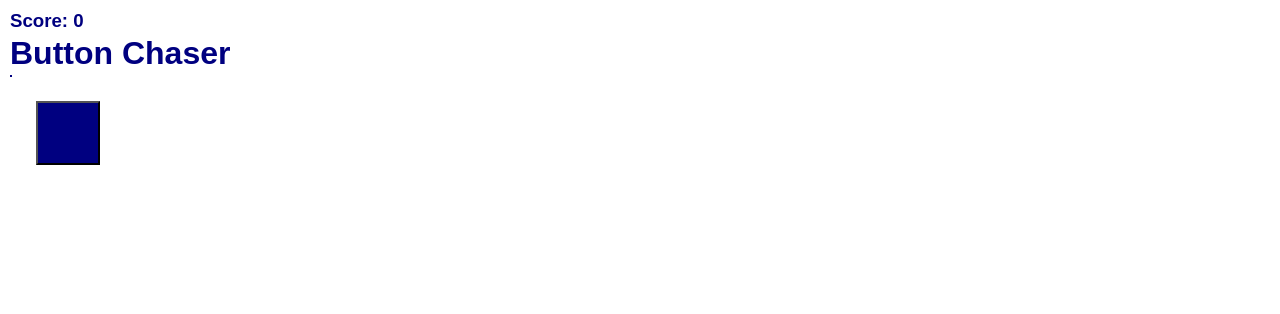
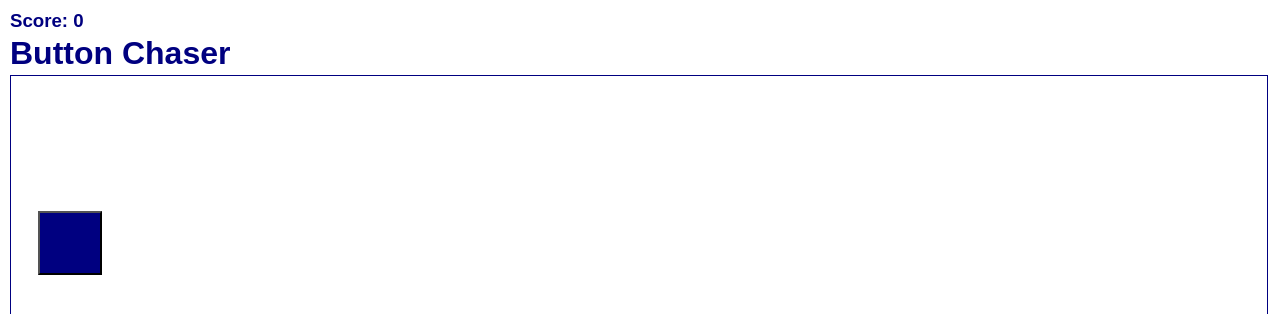
Before and after one commit to ivanseibel/js-vanilla-games, a plain HTML site: page button-chaser/index.html in a window 1280 px wide. Shown: the top 314 px of the page. Drawn offline with Linux system fonts and the light colour scheme.

Commit message:
Implement button chaser game

```diff
--- a/button-chaser/index.html
+++ b/button-chaser/index.html
@@ -15,6 +15,8 @@
   <div id="game-area">
     <button id="dot"></button>
   </div>
+
+  <script src="scripts/button-chaser.js"></script>
 </body>
 
 </html>
--- /dev/null
+++ b/button-chaser/scripts/button-chaser.js
@@ -0,0 +1,57 @@
+var
+  score = 0,
+  iterations = 0,
+  availableWidth,
+  availableHeight,
+  timer;
+
+const detectHit = (e) => {
+  score++;
+  document.querySelector("#score-label").innerHTML = `Score: ${score}`;
+}
+
+const moveDot = () => {
+  console.log("moveDot");
+  let x = Math.floor(Math.random() * availableWidth);
+  let y = Math.floor(Math.random() * availableHeight);
+
+  if (x < 10) {
+    x = 10;
+  }
+
+  if (y < 10) {
+    y = 10;
+  }
+
+  document.querySelector("#dot").style.left = x + "px";
+  document.querySelector("#dot").style.top = y + "px";
+
+  if (iterations < 30) {
+    timer = setTimeout(moveDot, 1000);
+  } else {
+    document.querySelector("#score-label").innerHTML += " GAME OVER";
+    document.querySelector("#dot").removeEventListener("click", detectHit);
+    clearTimeout(timer);
+  }
+
+  iterations++;
+}
+
+const setGameAreaBounds = () => {
+  availableWidth = window.innerWidth;
+  availableHeight = window.innerHeight;
+  availableWidth -= 22;
+  availableHeight -= 97;
+
+  document.querySelector("#game-area").style.width = availableWidth + "px";
+  document.querySelector("#game-area").style.height = availableHeight + "px";
+
+  document.querySelector("#dot").style.display = "block";
+  document.querySelector("#dot").addEventListener("click", detectHit);
+
+  availableWidth -= 74;
+  availableHeight -= 74;
+  moveDot();
+}
+
+window.addEventListener("load", setGameAreaBounds);
--- a/button-chaser/styles/button-chaser.css
+++ b/button-chaser/styles/button-chaser.css
@@ -40,8 +40,7 @@ body {
 
 #dot {
   position: absolute;
-  top: 25px;
-  left: 25px;
+  display: none;
   width: 64px;
   height: 64px;
   background-color: navy;
```
